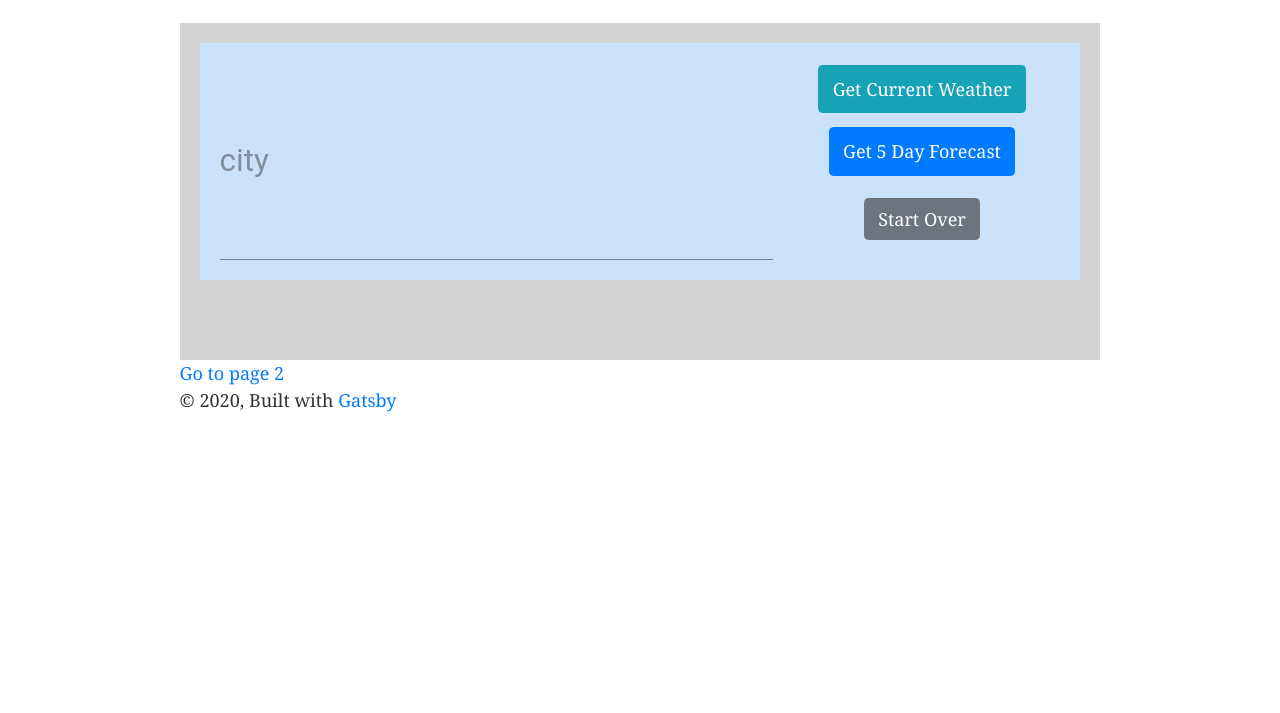
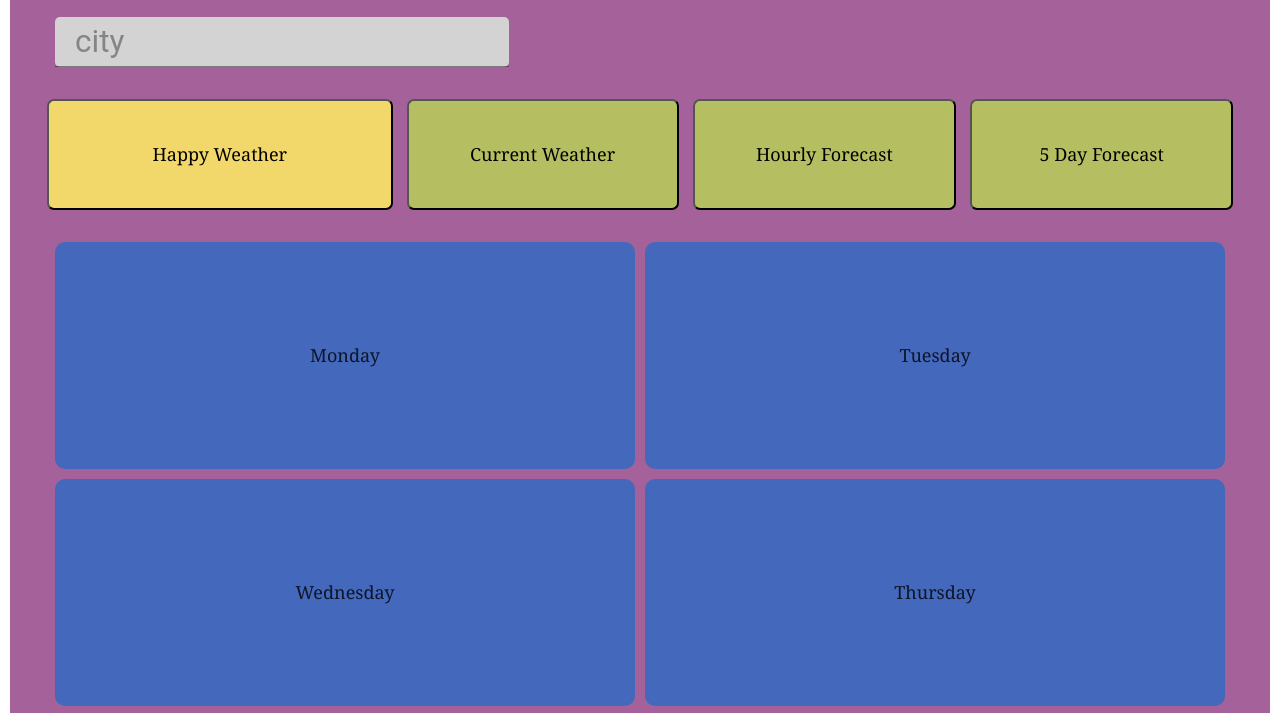
Before and after one commit to kdv24/OpenWeatherMapAPI, a Gatsby site: page / in a window 1280 px wide. Shown: the part 126-839 px from the top of the page. Before the commit the page ends 800 px from the top, so only its background shows below. Built offline with nearby package versions, Linux system fonts and the light colour scheme; Gatsby itself is replaced by a stand-in of ours.

Commit message:
Update some styling and fetching.

```diff
--- a/gatsby-config.js
+++ b/gatsby-config.js
@@ -1,8 +1,8 @@
 module.exports = {
   siteMetadata: {
-    title: `OpenWeatherMap & Gatsby`,
-    description: `Kick off your next, great Gatsby project with this default starter. This barebones starter ships with the main Gatsby configuration files you might need.`,
-    author: `@gatsbyjs`,
+    title: `Happy Weather`,
+    description: `A simple weather app designed to show you the sun in your future`,
+    author: `@kdv24`,
   },
   plugins: [
     `gatsby-plugin-react-helmet`,
--- a/src/components/FiveDayForecast.js
+++ b/src/components/FiveDayForecast.js
@@ -7,6 +7,7 @@ const FiveDayForecast = props => {
   let today = currentDate.getDate()
   let printedDate = today
   let forecastDate
+  console.log(weatherObject)
 
   let tempArray = weatherArray.map(item => {
     let newest = Object.entries(item)
--- /dev/null
+++ b/src/components/HourlyForecast.js
@@ -0,0 +1,134 @@
+import React from "react"
+
+const HourlyForecast = props => {
+	let weatherObject = props.hourlyForecast
+	let date;
+	let day;
+	let hours;
+	let minutes;
+	let formattedTime;
+
+
+	//  need to account for daylight hours
+
+	let hourlyArray = weatherObject.map(hour => {
+		date = new Date(hour.dt * 1000);
+		day = date.toLocaleString("en-US", {weekday: 'long'});
+		hours = date.getHours();
+		minutes = "0" + date.getMinutes();
+		minutes = minutes.substr(-2);
+		let simpleHours = getSimpleTime(hours);
+		formattedTime = day + ' ' + simpleHours;
+		if (hour.weather[0].description === "clear sky"){
+			console.log('It will be sunny on', formattedTime)
+		}
+		if (hour.weather[0].description === "scattered clouds") {
+			console.log('It will be partly sunny on', formattedTime)
+		}
+
+		return (
+			<div key={date}>
+				<p style={{fontWeight: 'bold'}}>{formattedTime}  </p>
+				<p>{Math.round(hour.temp)} degrees with  {hour.weather[0].description}</p>
+				<hr/>
+			</div>
+		)
+	});
+
+	function getSimpleTime() {
+		switch (hours) {
+      case 0:
+        hours = "midnight"
+        break
+      case 1:
+        hours = "1am"
+        break
+      case 2:
+        hours = "2am"
+        break
+      case 3:
+        hours = "3am"
+				break
+			case 4:
+				hours = "4am"
+				break
+			case 5:
+				hours = "5am"
+				break
+      case 6:
+        hours = "6am"
+				break
+			case 7:
+				hours = "7am"
+				break
+			case 8:
+				hours = "8am"
+				break
+      case 9:
+        hours = "9am"
+        break
+      case 10:
+        hours = "10am"
+        break
+      case 11:
+        hours = "11am"
+        break
+      case 12:
+        hours = "noon"
+        break
+      case 13:
+        hours = "1pm"
+        break
+      case 14:
+        hours = "2pm"
+        break
+      case 15:
+        hours = "3pm"
+        break
+      case 16:
+        hours = "4pm"
+        break
+      case 17:
+        hours = "5pm"
+        break
+      case 18:
+        hours = "6pm"
+        break
+      case 19:
+        hours = "7pm"
+        break
+      case 20:
+        hours = "8pm"
+        break
+      case 21:
+        hours = "9pm"
+        break
+      case 22:
+        hours = "10pm"
+        break
+      case 23:
+        hours = "11pm"
+        break
+      default:
+				hours = "who knows when!"
+		}
+		return hours
+	}
+
+  return (
+    <div style={{ display: "flex" }}>
+      <ul
+        style={{
+          display: "flex",
+          flexDirection: "column",
+        }}
+      >
+        <div>
+					{hourlyArray}
+				</div>
+      </ul>
+    </div>
+  )
+}
+
+export default HourlyForecast
--- a/src/components/header.js
+++ b/src/components/header.js
@@ -5,8 +5,7 @@ import React from "react"
 const Header = ({ siteTitle }) => (
   <header
     style={{
-      background: `#009999`,
-      marginBottom: `1.45rem`,
+      background: `#B5BF61`,
     }}
   >
     <div
@@ -21,7 +20,7 @@ const Header = ({ siteTitle }) => (
         <Link
           to="/"
           style={{
-            color: `white`,
+            color: `#4368BC`,
             textDecoration: `none`,
             textAlign: `center`,
           }}
--- a/src/components/layout.css
+++ b/src/components/layout.css
@@ -4,7 +4,7 @@ html {
   -webkit-text-size-adjust: 100%;
 }
 body {
-  margin: 0;
+  margin: 0 10px;
   -webkit-font-smoothing: antialiased;
   -moz-osx-font-smoothing: grayscale;
 }
@@ -618,27 +618,11 @@ pre tt:after {
 
 /* CSS Grid setup for homepage */
 .container {
-  width: 100%;
+  min-width: 100%;
   min-height: 100%;
-  background: lightgray;
-  margin-left: 0px;
-  margin-right: 0px;
-  padding: 20px;
+  background: #A5629A;
   display: grid;
-  grid-template-rows: minmax(1fr, 200px) 2fr;
-  grid-template-columns: 1fr;
-  grid-gap: 20px;
-}
 
-.form-container {
-  padding: 20px;
-  max-height: minmax(1 fr, 250px);
-  background: #cae2f9;
-  display: grid;
-  grid-template-rows: 1fr;
-  grid-template-columns: 2fr 1fr;
-  grid-gap: 10px;
-  padding-bottom: 20px;
 }
 
 .results-container {
@@ -646,29 +630,164 @@ pre tt:after {
 }
 
 .input-form {
-  display: grid;
-  grid-template-rows: 3r 1fr;
-  width: 100%;
+  margin: 0px 30px;
 }
 
 .input-field {
+  margin-top: 20px;
+  padding-left: 20px;
+  border-radius: 5px;
+  min-width: 346px;
+  background-color: lightgray;
 }
 
 .weather-buttons {
   display: grid;
-  justify-items: center;
   align-content: center;
-  grid-template-columns: 1fr;
-  grid-template-rows: 1fr 1fr 1fr;
+  grid-template-areas:
+  "happy happy current hourly five-day";
   grid-gap: 10px;
-  padding-bottom: 20px;
+  padding: 30px 20px;
 }
+
 .individual-buttons {
   margin: 2px;
+  padding: 40px 20px;
+  min-width: 180px;
 }
 
-@media only screen and (max-width: 480px) {
-  html {
-    font-size: 100%;
-  }
+.btn-happy {
+  grid-area: happy
 }
+
+.btn-current {
+  grid-area: current
+}
+
+.btn-hourly {
+  grid-area: hourly
+}
+
+.btn-five-day {
+  grid-area: five-day
+}
+
+.btn-start-over {
+  grid-area: start-over;
+  padding: 15px;
+}
+
+.btn-green {
+  background-color: #B5BF61;
+  border-radius: 7px;
+}
+
+.btn-yellow {
+  background-color: #F2D86A;
+  border-radius: 7px;
+}
+
+.btn-blue {
+  background-color: #4368BC;
+  border-radius: 7px;
+}
+
+.happy-grid {
+  display: grid;
+  margin: 0px 30px;
+}
+
+.happy-days {
+  display: grid;
+  grid-template-areas:
+  "monday tuesday"
+  "wednesday thursday"
+  "friday friday"
+  "saturday saturday"
+  "sunday sunday";
+  grid-gap: 10px;
+}
+
+.sunday {
+  grid-area: sunday;
+  padding: 100px 5px;
+  border-radius: 10px;
+  background-color: #4368BC;
+  text-align: center;
+  min-width: 150px;
+}
+
+.monday {
+  grid-area: monday;
+  padding: 100px 5px;
+  border-radius: 10px;
+  background-color: #4368BC;
+  text-align: center;
+  min-width: 150px;
+}
+
+.tuesday {
+  grid-area: tuesday;
+  padding: 100px 5px;
+  border-radius: 10px;
+  background-color: #4368BC;
+  text-align: center;
+  min-width: 150px;
+}
+
+.wednesday {
+  grid-area: wednesday;
+  padding: 100px 5px;
+  border-radius: 10px;
+  background-color: #4368BC;
+  text-align: center;
+  min-width: 150px;
+}
+
+.thursday {
+  grid-area: thursday;
+  padding: 100px 5px;
+  border-radius: 10px;
+  background-color: #4368BC;
+  text-align: center;
+  min-width: 150px;
+}
+
+.friday {
+  grid-area: friday;
+  padding: 100px 5px;
+  border-radius: 10px;
+  background-color: #4368BC;
+  text-align: center;
+  min-width: 150px;
+}
+
+.saturday {
+  grid-area: saturday;
+  padding: 100px 5px;
+  border-radius: 10px;
+  background-color: #4368BC;
+  text-align: center;
+  min-width: 150px;
+}
+
+/* Color Theme Swatches in Hex */
+.Happy-Weather-1-hex { color: #A5629A; }
+.Happy-Weather-2-hex { color: #4368BC; }
+.Happy-Weather-3-hex { color: #B5BF61; }
+.Happy-Weather-4-hex { color: #F2D86A; }
+.Happy-Weather-5-hex { color: #FF7852; }
+
+/* Color Theme Swatches in RGBA */
+.Happy-Weather-1-rgba { color: rgba(165, 98, 154, 1); }
+.Happy-Weather-2-rgba { color: rgba(67, 104, 188, 1); }
+.Happy-Weather-3-rgba { color: rgba(181, 191, 97, 1); }
+.Happy-Weather-4-rgba { color: rgba(242, 216, 106, 1); }
+.Happy-Weather-5-rgba { color: rgba(255, 120, 82, 1); }
+
+/* Color Theme Swatches in HSLA */
+.Happy-Weather-1-hsla { color: hsla(309, 27, 51, 1); }
+.Happy-Weather-2-hsla { color: hsla(221, 47, 50, 1); }
+.Happy-Weather-3-hsla { color: hsla(66, 42, 56, 1); }
+.Happy-Weather-4-hsla { color: hsla(48, 83, 68, 1); }
+.Happy-Weather-5-hsla { color: hsla(13, 100, 66, 1); }
--- a/src/components/layout.js
+++ b/src/components/layout.js
@@ -28,18 +28,13 @@ const Layout = ({ children }) => (
         <Header siteTitle={data.site.siteMetadata.title} />
         <div
           style={{
-            margin: `0 auto`,
-            maxWidth: 960,
-            padding: `0px 1.0875rem 1.45rem`,
-            paddingTop: 0,
+            margin: `0`,
           }}
         >
           <main>{children}</main>
-          <footer>
-            © {new Date().getFullYear()}, Built with
-            {` `}
-            <a href="https://www.gatsbyjs.org">Gatsby</a>
-          </footer>
+          {/* <footer>
+            © {new Date().getFullYear()}, Built by Happy Blinks
+          </footer> */}
         </div>
       </>
     )}
--- a/src/pages/index.js
+++ b/src/pages/index.js
@@ -7,6 +7,8 @@ import Layout from "../components/layout"
 import Weather from "../components/Weather"
 import Input from "@material-ui/core/Input"
 import FiveDayForecast from "../components/FiveDayForecast"
+import HourlyForecast from "../components/HourlyForecast"
+import { green } from "@material-ui/core/colors"
 
 class IndexPage extends Component {
   constructor(props) {
@@ -16,11 +18,24 @@ class IndexPage extends Component {
       temp: undefined,
       windspeed: undefined,
       description: undefined,
+      hourlyForecast: [],
       fiveDayForecast: [],
       showCurrentWeather: true,
+      showHourlyForecast: true,
       showFiveDayForecast: false,
     }
     this.handleChange = this.handleChange.bind(this)
+  }
+
+  getLatLong = async (city) => {
+    let apiCall = await fetch(
+      `http://open.mapquestapi.com/geocoding/v1/address?key=oxcDDRPFbEv1bFZni10eTQMZ6XJ9F3Zb&location=${city}`
+    )
+    const response = await apiCall.json();
+    const latLong = response.results[0].locations[0].latLng
+    const lat = latLong.lat
+    const long = latLong.lng
+    return {lat, long }
   }
 
   getCurrentWeather = async e => {
@@ -45,9 +60,28 @@ class IndexPage extends Component {
     }
   }
 
+  getHourlyForecast = async e => {
+    e.preventDefault()
+    let city = this.state.name
+    const location = await this.getLatLong(city)
+    const lat = location.lat
+    const long = location.long
+    const apiCall = await fetch(
+      `https://api.openweathermap.org/data/2.5/onecall?lat=${lat}&lon=${long}&exclude=minutely,daily&units=imperial&appid=73f40cade82485a32cbc385d8e01e7ea`
+    )
+    const response = await apiCall.json()
+    const hourly = response.hourly
+
+      this.setState({
+        name: city,
+        hourlyForecast: hourly,
+      })
+  }
+
   getFiveDayForecast = async e => {
     e.preventDefault()
     let city = this.state.name
+
     const apiCall = await fetch(
       `https://api.openweathermap.org/data/2.5/forecast?q=${city}&units=imperial&appid=73f40cade82485a32cbc385d8e01e7ea`
     )
@@ -58,6 +92,7 @@ class IndexPage extends Component {
         fiveDayForecast: response.list,
         showCurrentWeather: false,
         showFiveDayForecast: true,
+        showHourlyForecast: true,
       })
     } else {
       alert("Please enter the name of a city.")
@@ -72,7 +107,6 @@ class IndexPage extends Component {
     return (
       <Layout>
         <div className="container">
-          <div className="form-container">
             <div className="input-form">
               <Input
                 className="input-field"
@@ -85,24 +119,40 @@ class IndexPage extends Component {
                 onChange={this.handleChange}
               />
             </div>
+          <div className="form-container">
             <div className="weather-buttons">
               <button
-                className="btn btn-info individual-buttons"
+                className="btn-yellow btn-happy individual-buttons"
                 type="button"
                 onClick={this.getCurrentWeather}
               >
-                Get Current Weather
+                Happy Weather
               </button>
               <button
-                className="btn btn-primary individual-buttons"
+                className="btn-green btn-current individual-buttons"
+                type="button"
+                onClick={this.getCurrentWeather}
+              >
+                Current Weather
+              </button>
+              <button
+                className='btn-green btn-hourly individual-buttons'
+                type="button"
+                onClick={this.getHourlyForecast}
+              >
+                  Hourly Forecast
+              </button>
+              <button
+                className="btn-green btn-five-day individual-buttons"
                 type="button"
                 onClick={this.getFiveDayForecast}
               >
-                Get 5 Day Forecast
+                5 Day Forecast
               </button>
-              <button
+            </div>
+              {/* <button
                 style={{ marginTop: "10px" }}
-                className="btn btn-secondary"
+                className="btn-yellow btn-start-over"
                 type="button"
                 onClick={() =>
                   this.setState({
@@ -113,10 +163,9 @@ class IndexPage extends Component {
                 }
               >
                 Start Over
-              </button>
-            </div>
+              </button> */}
           </div>
-          <div className="results-container">
+          {/* <div className="results-container">
             {this.state.showCurrentWeather === true ? (
               <Weather
                 name={this.state.name}
@@ -136,11 +185,30 @@ class IndexPage extends Component {
             ) : (
               ""
             )}
-            {this.state.sho}
+            {this.state.showHourlyForecast === true ? (
+              <HourlyForecast
+                showHourlyForecast={this.state.showHourlyForecast}
+                hourlyForecast={this.state.hourlyForecast}
+              />
+            ) : (
+              ""
+            )}
+          </div> */}
+          <div className="happy-grid">
+            <div className="happy-days">
+              <div className="sunday">Sunday</div>
+              <div className="monday">Monday</div>
+              <div className="tuesday">Tuesday</div>
+              <div className="wednesday">Wednesday</div>
+              <div className="thursday">Thursday</div>
+              <div className="friday">Friday</div>
+              <div className="saturday">Saturday</div>
+            </div>
+          </div>
+          <div style={{height: "500px"}}>
           </div>
         </div>
-
-        <Link to="/page-2/">Go to page 2</Link>
+        {/* <Link to="/page-2/">Go to page 2</Link> */}
       </Layout>
     )
   }
```
